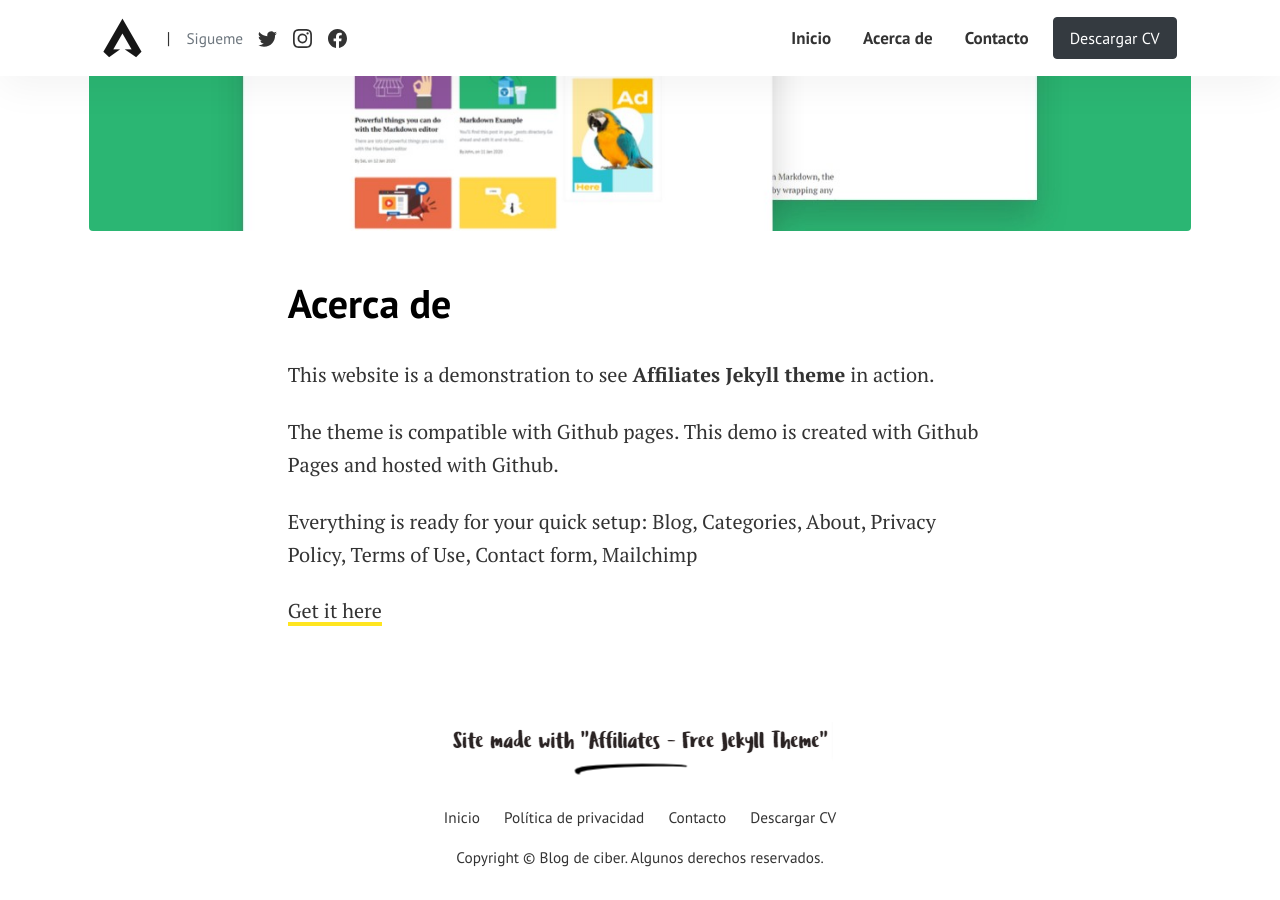
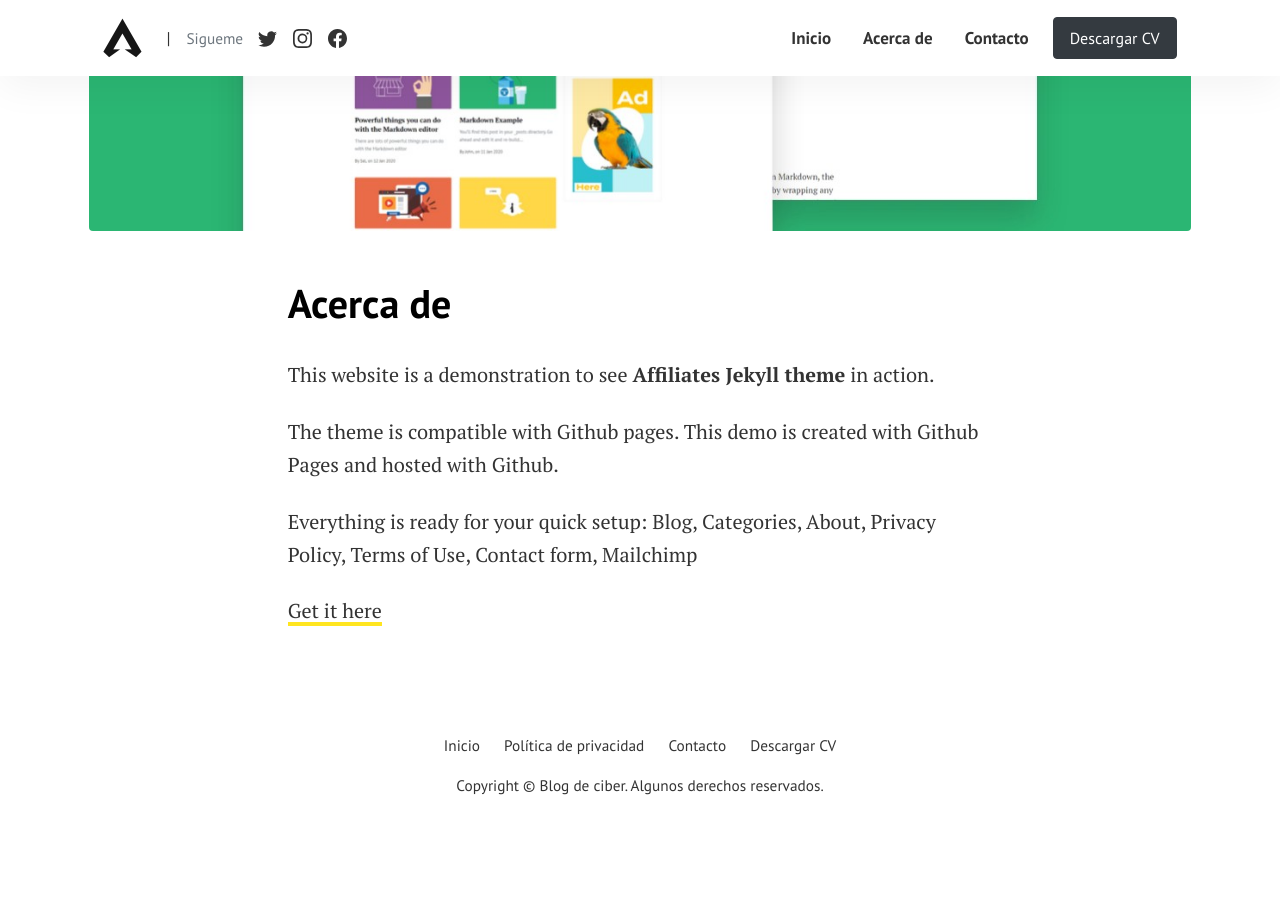
Before and after one commit to leg4lfiles/leg4lfiles.github.io, a Jekyll site: the page built from pages/about.md, in a window 1280 px wide and 900 px high, scrolled down 504 px. Built offline with Jekyll 4.4.1, drawn with Linux system fonts in a browser that asks for light colours; after the commit the page ends 1332 px from its top, so only the background shows below that.

Commit message:
Remove credits

```diff
--- a/_layouts/default.html
+++ b/_layouts/default.html
@@ -101,16 +101,6 @@ gtag('config', '{{site.ganalytics}}');
 <!-- Footer
 ================================================== -->
 <footer class="footer container text-center">
-
-  <!-- CREDITS BEGIN.-->
-  <!-- If you want to support my work, please donate to remove the credits. This helps me keep it up and running: https://www.wowthemes.net/donate/ -->
-  <div class="credits mx-auto text-center mb-3">
-    <a class="hover-opacity font-weight-bold" href="https://bootstrapstarter.com/template-affiliates-bootstrap-jekyll/">
-      <img src="{{site.baseurl}}/assets/images/credits.png" alt="powered by WowThemes">
-    </a>
-  </div>
-  <!-- CREDITS END -->
-
   <ul class="p-0 mb-1 small">
     {% for item in site.data.menus.footermenu %}
     <li>
```
